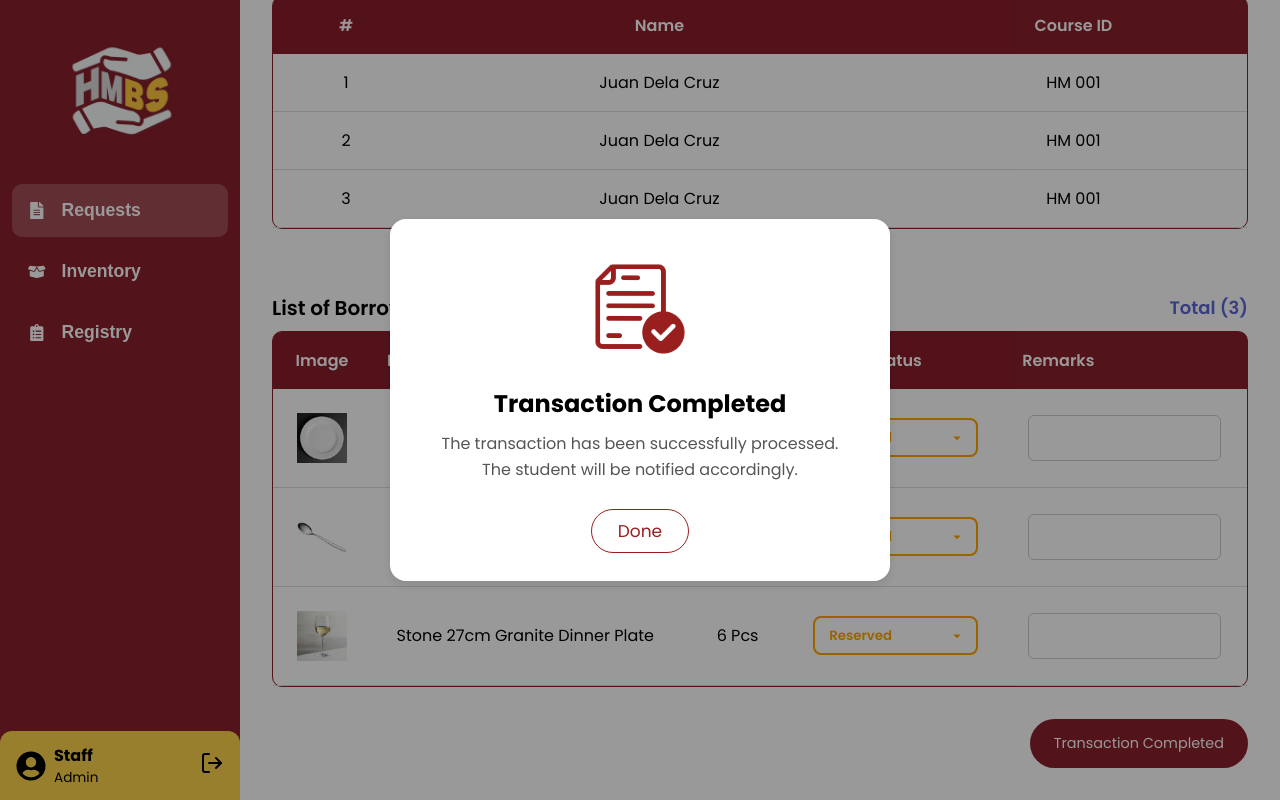
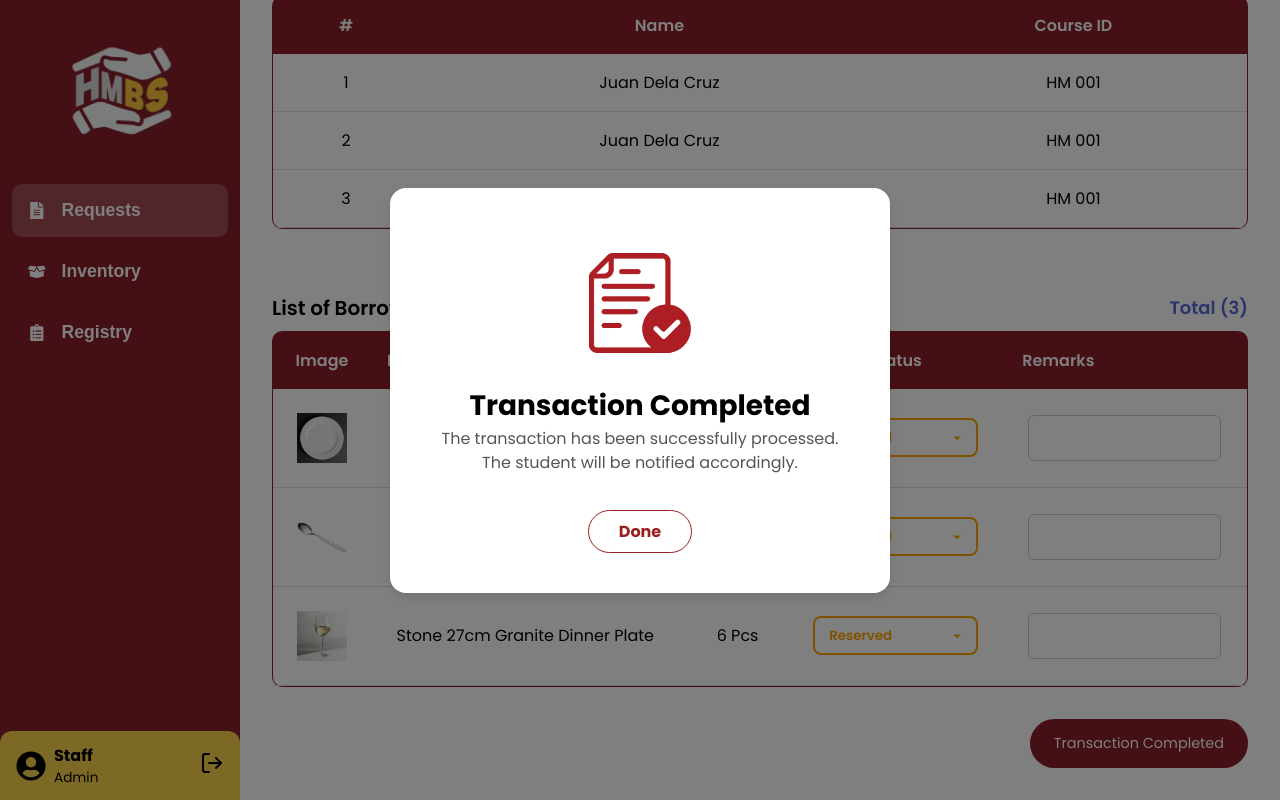
Before and after one commit to yukikaiden/hmbs-frontend-draft, a React (Vite) app in the folder borrowing-system/: page /request-approved-admin/1 in a window 1280 px wide. Both pictures are taken after a click on the button "Transaction Completed". Built offline with nearby package versions, Linux system fonts and the light colour scheme.

Commit message:
Updated InventoryDeletion,InventoryUpdatedAdmin, Transaction Modals

```diff
--- a/borrowing-system/src/components/AdminModal/InventoryDeletionModal.jsx
+++ b/borrowing-system/src/components/AdminModal/InventoryDeletionModal.jsx
@@ -1,19 +1,37 @@
-import React from 'react';
-import { MdOutlineWarningAmber } from 'react-icons/md'; // Icon with alert triangle look
+import React, { useState } from 'react';
+import WarningTriangle from '../../assets/warning-triangle.svg'; // Ensure the path is correct
 
-const InventoryDeletionModal = ({ onCancel, onDelete }) => {
+const InventoryDeletionAdminModal = ({ onCancel, onDelete }) => {
+  const [isHoveringDelete, setIsHoveringDelete] = useState(false);
+
   return (
-    <div style={styles.overlay}>
-      <div style={styles.modal}>
-        <MdOutlineWarningAmber style={styles.icon} />
+    <div style={styles.modalOverlay}>
+      <div style={styles.modalContent}>
+        <img src={WarningTriangle} alt="Warning" style={styles.icon} />
         <h2 style={styles.title}>Confirm Deletion</h2>
         <p style={styles.message}>
           Are you sure you want to delete this item?<br />
-          This action cannot be undone
+          This action cannot be undone.
         </p>
         <div style={styles.buttonGroup}>
-          <button style={styles.cancelButton} onClick={onCancel}>Cancel</button>
-          <button style={styles.deleteButton} onClick={onDelete}>Yes, Delete Item</button>
+          <button
+            style={{ ...styles.button, ...styles.cancelButton }}
+            onClick={onCancel}
+          >
+            Cancel
+          </button>
+          <button
+            style={{
+              ...styles.button,
+              ...styles.deleteButton,
+              ...(isHoveringDelete ? styles.deleteButtonHover : {})
+            }}
+            onMouseEnter={() => setIsHoveringDelete(true)}
+            onMouseLeave={() => setIsHoveringDelete(false)}
+            onClick={onDelete}
+          >
+            Yes, Delete Item
+          </button>
         </div>
       </div>
     </div>
@@ -21,63 +39,77 @@ const InventoryDeletionModal = ({ onCancel, onDelete }) => {
 };
 
 const styles = {
-  overlay: {
+  modalOverlay: {
     position: 'fixed',
-    top: 0, left: 0, right: 0, bottom: 0,
-    backgroundColor: 'rgba(0,0,0,0.4)',
+    top: 0,
+    left: 0,
+    right: 0,
+    bottom: 0,
+    backgroundColor: 'rgba(0, 0, 0, 0.4)',
     display: 'flex',
     alignItems: 'center',
     justifyContent: 'center',
     zIndex: 999,
     fontFamily: 'Poppins, sans-serif',
   },
-  modal: {
+  modalContent: {
     backgroundColor: '#fff',
+    padding: '40px 30px 28px',
     borderRadius: '16px',
-    padding: '40px',
-    width: '420px',
+    width: '460px',
     textAlign: 'center',
-    fontFamily: 'Poppins, sans-serif',
+    minHeight: '350px',
+    boxShadow: '0 4px 12px rgba(0,0,0,0.1)',
+    display: 'flex',
+    flexDirection: 'column',
+    justifyContent: 'center',
+    alignItems: 'center',
+    marginBottom: '20px'
   },
   icon: {
-    fontSize: '80px',
-    color: '#8A1F2B',
-    marginBottom: '5px',
+    width: '100px',
+    height: '100px',
+    objectFit: 'contain',
+    marginBottom: '10px',
   },
   title: {
     fontSize: '28px',
-    fontWeight: '600',
-    marginBottom: '12px',
+    fontWeight: '700',
   },
   message: {
-    fontSize: '14px',
+    fontSize: '16px',
     color: '#555',
-    marginBottom: '28px',
-    lineHeight: '1.5',
+    marginBottom: '26px',
+    lineHeight: '1.6',
   },
   buttonGroup: {
     display: 'flex',
     justifyContent: 'center',
     gap: '16px',
   },
+  button: {
+    padding: '8px 30px',
+    borderRadius: '20px',
+    fontWeight: 'bold',
+    fontSize: '16px',
+    cursor: 'pointer',
+    transition: 'all 0.2s ease',
+    fontFamily: 'Poppins, Sans-serif',
+  },
   cancelButton: {
-    backgroundColor: '#8A1F2B',
+    backgroundColor: '#991F1F',
     color: '#fff',
     border: 'none',
-    padding: '10px 20px',
-    borderRadius: '20px',
-    fontWeight: '600',
-    cursor: 'pointer',
   },
   deleteButton: {
     backgroundColor: '#fff',
-    color: '#8A1F2B',
-    border: '2px solid #8A1F2B',
-    padding: '10px 20px',
-    borderRadius: '20px',
-    fontWeight: '600',
-    cursor: 'pointer',
+    color: '#991F1F',
+    border: '1.5px solid #991F1F',
+  },
+  deleteButtonHover: {
+    backgroundColor: '#991F1F',
+    color: '#fff',
   },
 };
 
-export default InventoryDeletionModal;
+export default InventoryDeletionAdminModal;
--- a/borrowing-system/src/components/AdminModal/InventoryUpdatedAdminModal.jsx
+++ b/borrowing-system/src/components/AdminModal/InventoryUpdatedAdminModal.jsx
@@ -43,18 +43,24 @@ const styles = {
     borderRadius: '16px',
     padding: '40px 30px 28px',
     width: '460px',
+    minheight: '350px',
     textAlign: 'center',
     boxShadow: '0 4px 12px rgba(0,0,0,0.1)',
+    display: 'flex',
+    flexDirection: 'column',
+    justifyContent: 'center',
+    alignItems: 'center',
   },
   icon: {
     width: '100px',
     height: '100px',
     objectFit: 'contain',
+    marginBottom: '10px'
   },
   title: {
-    fontSize: '24px',
+    fontSize: '28px',
     fontWeight: '700',
-    marginBottom: '10px'
+    //marginBottom: '10px'
   },
   message: {
     color: '#555555',
@@ -65,11 +71,11 @@ const styles = {
   doneBtn: {
     backgroundColor: '#ffffff',
     color: '#991F1F',
-    padding: '8px 26px',
+    padding: '8px 30px',
     border: '1.5px solid #991F1F',
     borderRadius: '999px',
-    fontWeight: '500',
-    fontSize: '17px',
+    fontWeight: 'bold',
+    fontSize: '16px',
     cursor: 'pointer',
     transition: 'all 0.2s ease',
     fontFamily: "'Poppins', sans-serif",
--- a/borrowing-system/src/components/TransactionModal.jsx
+++ b/borrowing-system/src/components/TransactionModal.jsx
@@ -1,21 +1,24 @@
 import React from 'react';
-import docucheck from '../assets/document-checked.svg';
+import image2 from '../assets/request.png';
 
 const TransactionModal = ({ onClose }) => {
-  const modalStyle = {
+  return (
+    <div style={{
       position: 'fixed',
-    top: 0, left: 0, right: 0, bottom: 0,
-    backgroundColor: 'rgba(0, 0, 0, 0.4)',
+      top: 0,
+      left: 0,
+      right: 0,
+      bottom: 0,
+      backgroundColor: 'rgba(0,0,0,0.5)',
       display: 'flex',
       justifyContent: 'center',
       alignItems: 'center',
-    zIndex: 1000,
-    fontFamily: "'Poppins', sans-serif",
-  };
-
-  const boxStyle = {
-    backgroundColor: '#fff',
-    padding: '40px 30px 28px',
+      zIndex: 9999,
+      fontFamily: 'Poppins, sans-serif',
+    }}>
+      <div style={{
+        backgroundColor: '#ffffff',
+        padding: '40px 30px 40px', //28px
         borderRadius: '16px',
         textAlign: 'center',
         width: '500px',
@@ -25,65 +28,53 @@ const TransactionModal = ({ onClose }) => {
         flexDirection: 'column',
         justifyContent: 'center',
         alignItems: 'center',
-  };
+        marginBottom: '20px'
 
-  const titleStyle = {
-    fontWeight: 700,
-    fontSize: '24px',
-    marginBottom: '10px',
-  };
-
-  const textStyle = {
-    color: '#555',
-    fontSize: '16px',
-    marginBottom: '26px',
-    lineHeight: '1.6',
-  };
-
-  const btnStyle = {
-    backgroundColor: '#fff',
-    color: '#991F1F',
-    padding: '8px 26px',
-    borderRadius: '999px',
-    border: '1.5px solid #991F1F',
-    fontWeight: 500,
-    fontSize: '17px',
-    cursor: 'pointer',
-    transition: 'all 0.2s ease',
-    fontFamily: "'Poppins', sans-serif",
-  };
-
-  const btnHover = {
-    ...btnStyle,
-    backgroundColor: '#991F1F',
-    color: '#fff',
-  };
-
-  return (
-    <div style={modalStyle}>
-      <div style={boxStyle}>
-        <div style={{ marginBottom: '20px' }}>
+      }}>
+        <div>
           <img
-            src={docucheck}
-            alt="Transaction Completed Icon"
-            style={{ width: '100px', height: '100px', objectFit: 'contain' }}
+            src={image2}
+            alt="Transaction Complete Icon"
+            style={{ width: '150px', height: '150px', objectFit: 'contain' }} //div-margin-bottom 20px
           />
         </div>
-        <div style={titleStyle}>Transaction Completed</div>
-        <p style={textStyle}>
+
+        <h2 style={{
+          fontSize: '28px',
+          fontWeight: 'bold',
+          //color: '#1A1A1A',
+        }}>
+          Transaction Completed
+        </h2>
+
+        <p style={{
+          color: '#555555',
+          fontSize: '16px',
+          lineHeight: '1.5',
+          marginBottom: '35px'
+        }}>
           The transaction has been successfully processed.<br />
           The student will be notified accordingly.
         </p>
+
         <button
-          style={btnStyle}
-          onMouseEnter={(e) => Object.assign(e.target.style, btnHover)}
-          onMouseLeave={(e) => Object.assign(e.target.style, btnStyle)}
           onClick={onClose}
+          style={{
+            border: '1px solid #991F1F',
+            backgroundColor: '#ffffff',
+            color: '#991F1F',
+            fontWeight: 'bold',
+            fontSize: '16px',
+            padding: '8px 30px',
+            borderRadius: '24px',
+            cursor: 'pointer',
+            fontFamily: 'Poppins, Sans-serif'
+          }}
         >
           Done
         </button>
       </div>
-    </div>
+    </div >
   );
 };
 
```
Lines whose indentation alone changed are shown as unchanged.
